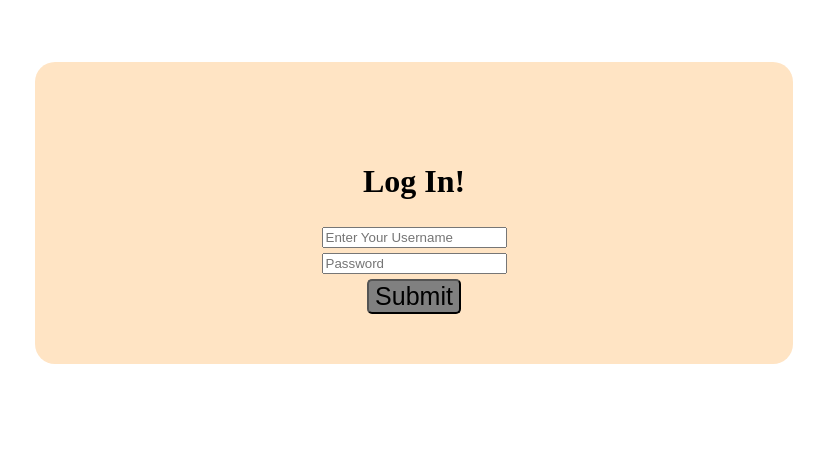
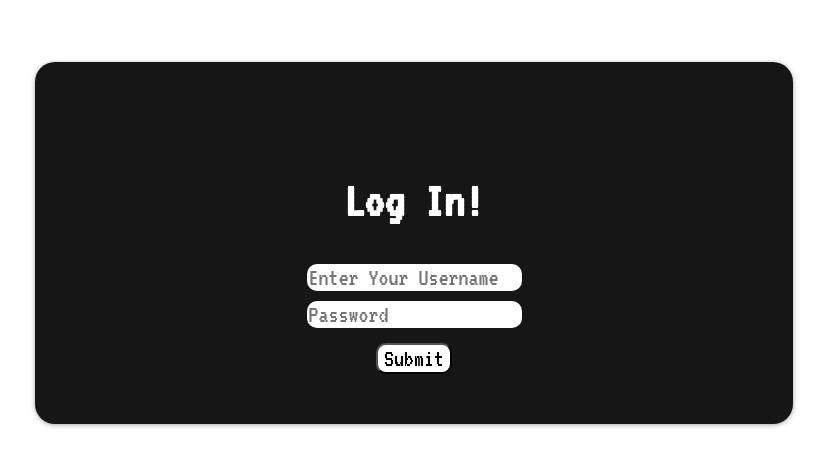
Before and after one commit to R0hanNayan/GDSC-BACKEND-Task, a website: page login.html in a window 1280 px wide. Shown: the part 188-654 px from the top of the page, without its empty margins (226-1053 px from the left). Drawn offline with Linux system fonts and the light colour scheme.

Commit message:
Changes in CSS and added min and max length for username and password

```diff
--- a/login.html
+++ b/login.html
@@ -6,15 +6,18 @@
     <meta name="viewport" content="width=device-width, initial-scale=1.0">
     <title>Log In</title>
     <link rel="stylesheet" href="styles.css">
+    <link rel="preconnect" href="https://fonts.googleapis.com">
+    <link rel="preconnect" href="https://fonts.gstatic.com" crossorigin>
+    <link href="https://fonts.googleapis.com/css2?family=VT323&display=swap" rel="stylesheet">
 </head>
 <body>
 
     <div class="login">
         <h1>Log In!</h1>
         <form action="/logIn" method="post">
-            <input type="text" name="username" id="username" placeholder="Enter Your Username">
+            <input type="text" name="username" id="username" placeholder="Enter Your Username" minlength="8" maxlength="15">
             <br>
-            <input type="password" name="password" id="password" placeholder="Password">
+            <input type="password" name="password" id="password" placeholder="Password" minlength="8" maxlength="15">
             <br>
             <button class="btn log-btn" type="submit">Submit</button>
         </form>
--- a/public/styles.css
+++ b/public/styles.css
@@ -5,8 +5,9 @@
     margin-top: 250px;
     margin-left: 20%;
     margin-right: 20%;
-    background-color: bisque;
+    background-color: rgb(23, 23, 23);
     border-radius: 20px;
+    box-shadow: 0 1px 6px rgba(0, 0, 0, 0.12), 0 1px 4px rgba(0, 0, 0, 0.24);
 }
 
 .home-btn{
@@ -14,19 +15,35 @@
 }
 
 h1{
-    font-family: 'Times New Roman', Times, serif;
-    color: black;
+    font-size: 50px;
+    font-family: 'VT323', monospace;
+    color: white
 }
 
 #username{
+    font-family: 'VT323', monospace;
     margin-top: 5px;
     margin-bottom: 5px;
+    border: none;
+    border-radius: 10px;
+    font-size: 25px;
+}
+
+#password{
+    font-family: 'VT323', monospace;
+    margin-top: 5px;
+    margin-bottom: 5px;
+    border: none;
+    border-radius: 10px;
+    font-size: 25px;
 }
 
 .btn{
+    font-family: 'VT323', monospace;
     font-size: 25px;
-    border-radius: 5px;
-    background-color: grey;
+    border-radius: 10px;
+    background-color: white;
+    margin-top: 10px;
 }
 
 .btn:hover{
@@ -34,10 +51,11 @@ h1{
 }
 
 .log-btn{
-    margin-top: 5px;
+    margin-top: 10px;
 }
 
 .login{
+    font-family: 'VT323', monospace;
     border-radius: 20px;
     text-align: center;
     padding-top: 80px;
@@ -45,10 +63,12 @@ h1{
     margin-top: 250px;
     margin-left: 20%;
     margin-right: 20%;
-    background-color: bisque;
+    background-color: rgb(22, 22, 22);
+    box-shadow: 0 1px 6px rgba(0, 0, 0, 0.12), 0 1px 4px rgba(0, 0, 0, 0.24);
 }
 
 .signup{
+    font-family: 'VT323', monospace;
     border-radius: 20px;
     text-align: center;
     padding-top: 80px;
@@ -56,5 +76,6 @@ h1{
     margin-top: 250px;
     margin-left: 20%;
     margin-right: 20%;
-    background-color: bisque;
+    background-color: rgb(22, 22, 22);
+    box-shadow: 0 1px 6px rgba(0, 0, 0, 0.12), 0 1px 4px rgba(0, 0, 0, 0.24);
 }
```
Also changed, not shown: index.html (+3 -0 lines), signUp.html (+5 -2 lines).
